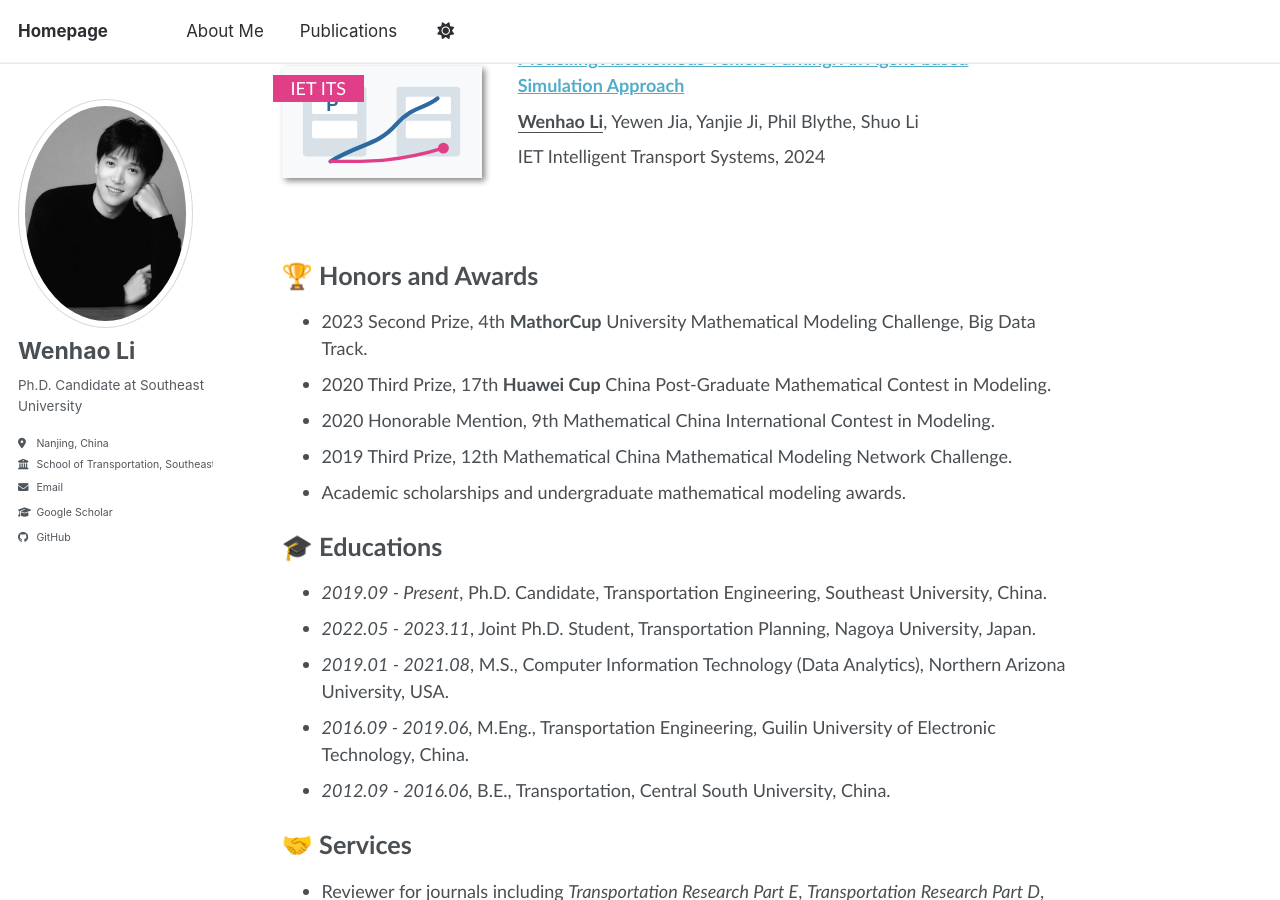
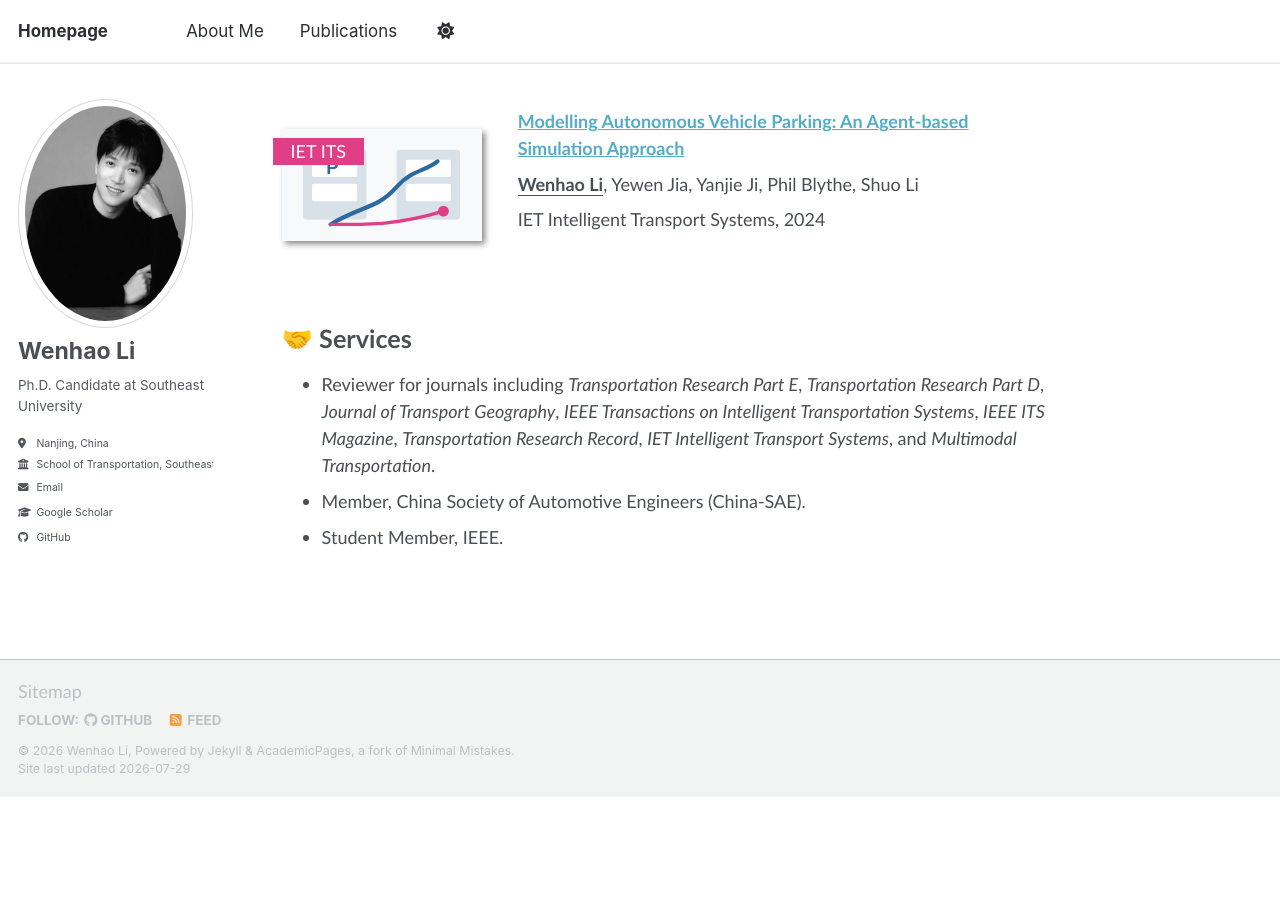
Before and after one commit to lwhgxnn/lwhgxnn.github.io, a Jekyll site: the page built from _pages/about.md, in a window 1280 px wide and 900 px high, scrolled down 1558 px. Built offline with Jekyll 4.4.1, drawn with Linux system fonts in a browser that asks for light colours; a script bundle is joined from its source files by our own code; library files that are not in the unit come from our copies; after the commit the page ends 2355 px from its top, so only the background shows below that; some of the changed text lies outside the part shown.

```diff
--- a/_pages/about.md
+++ b/_pages/about.md
@@ -10,12 +10,13 @@ redirect_from:
 
 <h1 id="about-me">&#128663; About Me</h1>
 
-I am a Ph.D. candidate at the School of Transportation, Southeast University, advised by Prof. Yanjie Ji. I was also a joint Ph.D. student at Nagoya University, advised by Prof. Tomio Miwa. I received my M.S. from Northern Arizona University, M.Eng. from Guilin University of Electronic Technology, and B.E. from Central South University.
+I received my Ph.D. in Transportation Engineering from the School of Transportation, Southeast University, advised by Prof. Yanjie Ji. I was also a joint Ph.D. student at Nagoya University, advised by Prof. Tomio Miwa. I received my M.S. from Northern Arizona University, M.Eng. from Guilin University of Electronic Technology, and B.E. from Central South University.
 
 My research centers on intelligent transportation systems, traffic modeling, travel behavior analysis, and data-driven decision support for urban mobility. I am currently interested in route choice modeling, traffic guidance and signal control, connected and autonomous vehicles, shared mobility, trajectory reconstruction, and machine learning for transportation systems.
 
 <h1 id="news">&#128240; News</h1>
 
+- *2026.07*: Our work on **semantics-guided hierarchical decision-making for autonomous driving** was published in *Transportation Research Part C: Emerging Technologies*.
 - *2026.01*: One paper accepted by **IEEE Intelligent Transportation Systems Magazine** on multisensory information processing and route change decisions.
 - *2025.11*: Our work on **Multi-scale Wavelet-Mamba traffic forecasting** was published in *Scientific Reports*.
 - *2025.03*: Our paper on **navigation information and driver route choice** was published in *Research in Transportation Economics*.
@@ -97,22 +98,6 @@ My research centers on intelligent transportation systems, traffic modeling, tra
   </div>
 </div>
 
-<h1 id="honors-and-awards">&#127942; Honors and Awards</h1>
-
-- 2023 Second Prize, 4th **MathorCup** University Mathematical Modeling Challenge, Big Data Track.
-- 2020 Third Prize, 17th **Huawei Cup** China Post-Graduate Mathematical Contest in Modeling.
-- 2020 Honorable Mention, 9th Mathematical China International Contest in Modeling.
-- 2019 Third Prize, 12th Mathematical China Mathematical Modeling Network Challenge.
-- Academic scholarships and undergraduate mathematical modeling awards.
-
-<h1 id="educations">&#127891; Educations</h1>
-
-- *2019.09 - Present*, Ph.D. Candidate, Transportation Engineering, Southeast University, China.
-- *2022.05 - 2023.11*, Joint Ph.D. Student, Transportation Planning, Nagoya University, Japan.
-- *2019.01 - 2021.08*, M.S., Computer Information Technology (Data Analytics), Northern Arizona University, USA.
-- *2016.09 - 2019.06*, M.Eng., Transportation Engineering, Guilin University of Electronic Technology, China.
-- *2012.09 - 2016.06*, B.E., Transportation, Central South University, China.
-
 <h1 id="services">&#129309; Services</h1>
 
 - Reviewer for journals including *Transportation Research Part E*, *Transportation Research Part D*, *Journal of Transport Geography*, *IEEE Transactions on Intelligent Transportation Systems*, *IEEE ITS Magazine*, *Transportation Research Record*, *IET Intelligent Transport Systems*, and *Multimodal Transportation*.
```
Also changed, not shown: _pages/publications.html (+11 -6 lines).
